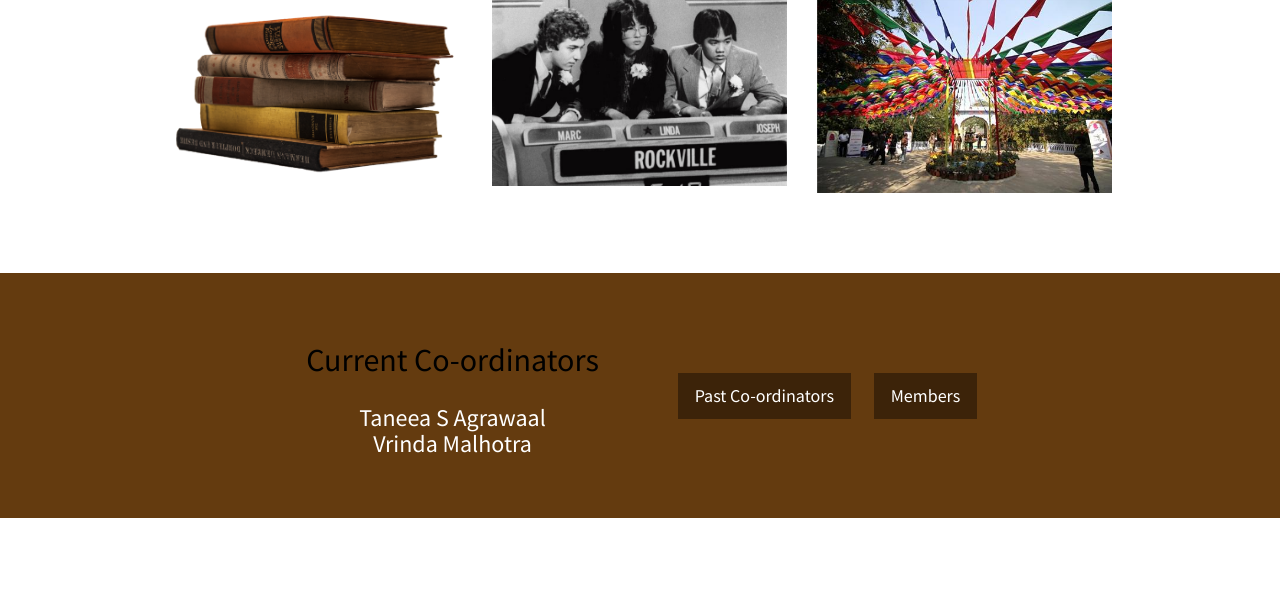
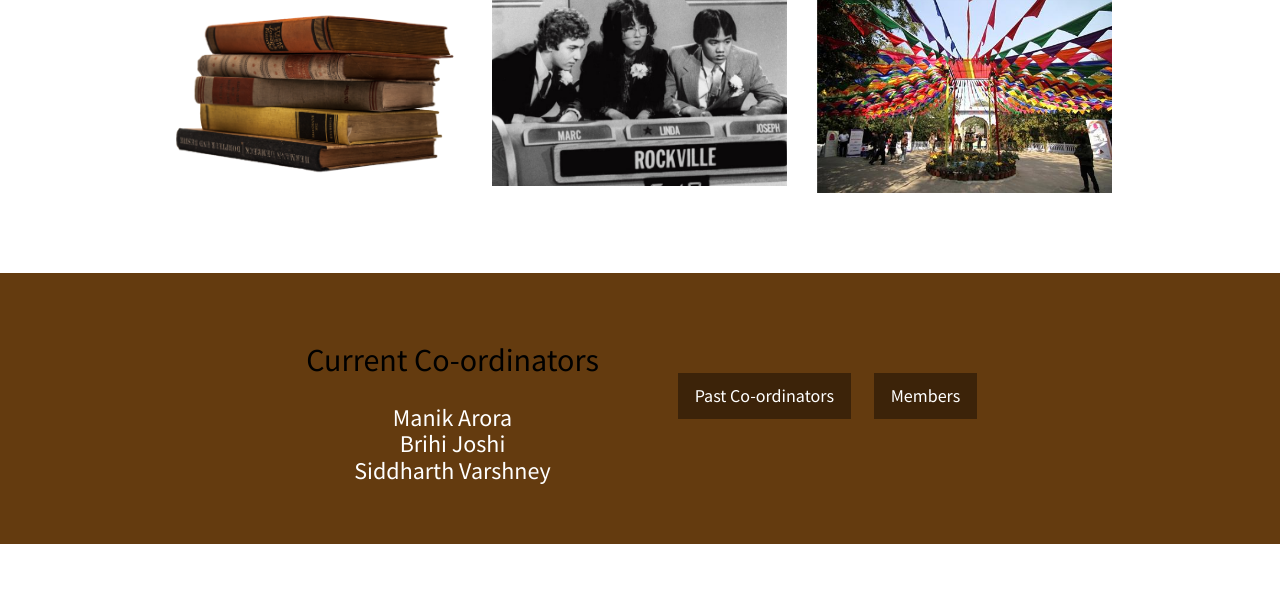
Before and after one commit to TanSA05/LitSocIIITD, a plain HTML site: page index.html in a window 1280 px wide. Shown: the part 2294-2909 px from the top of the page. Drawn offline with Linux system fonts and the light colour scheme.

Commit message:
Update index.html

```diff
--- a/index.html
+++ b/index.html
@@ -258,7 +258,7 @@
             <div class="row">
                 <div class="col-lg-8 col-lg-offset-2">
                     <div class="col-lg-6 text-center">
-                        <h3><span style="color: #000000; font-size: 32px">Current Co-ordinators</span><br><br>Taneea S Agrawaal <br> Vrinda Malhotra</h3>
+                        <h3><span style="color: #000000; font-size: 32px">Current Co-ordinators</span><br><br>Manik Arora<br>Brihi Joshi<br>Siddharth Varshney</h3>
                     </div>
                     <div class="col-lg-6 text-center">
                         <br><br>
```
